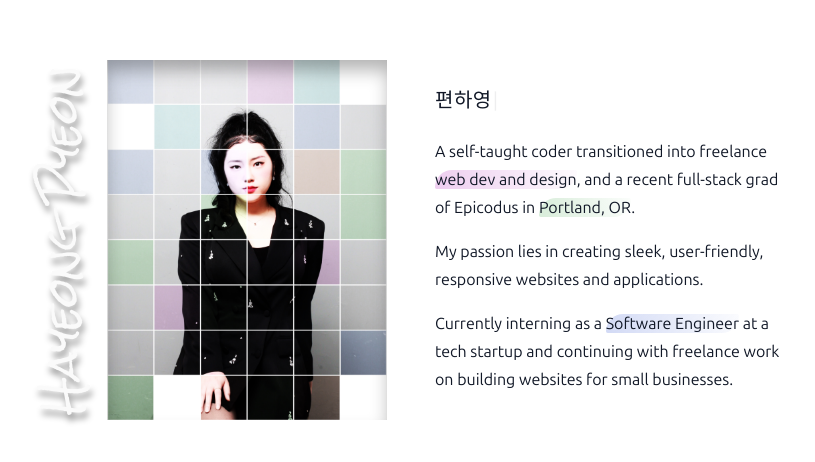
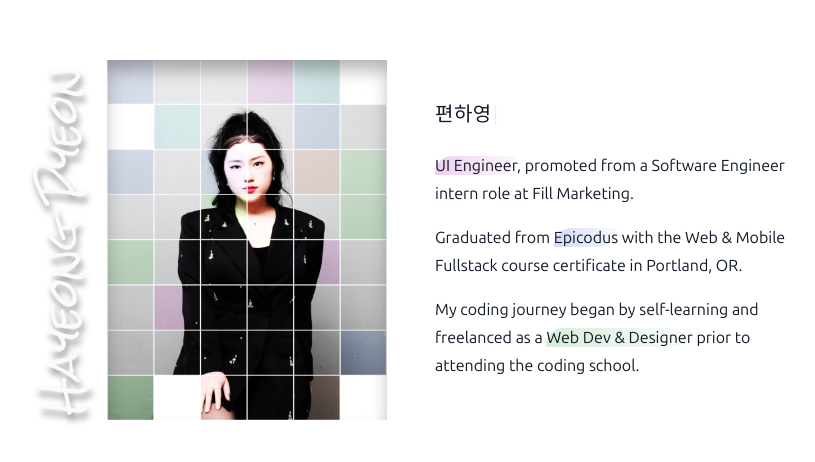
Before and after one commit to hypyeon/portfolio-web-v2, a React (Vite) app: page / in a window 1280 px wide. Shown: the part 960-1422 px from the top of the page, without its empty margins (265-1080 px from the left). Built offline with nearby package versions, Linux system fonts and the light colour scheme; a web font is replaced by a local one.

Commit message:
update employment info & add license and readme

```diff
--- a/src/components/Journey.jsx
+++ b/src/components/Journey.jsx
@@ -5,7 +5,7 @@ const events = [
   { order: 2, year: "2019", description: "I worked at a hotel in Seoul as a main clerk in charge of foreign guests. Taught ESL students on the side.", position: "down", color: "bg-[#FDC69D]" },
   { order: 3, year: "2020 - 2021", description: "Moved to California and attained my green card. Found my interest in web design and started learning how to code through CodeCademy.", position: "up", color: "bg-[#A6B5EB]" },
   { order: 4, year: "2022", description: "Moved to Portland OR and began working part-time as a Localization QA Tester at Welocalize, while freelancing as a web dev & designer.", position: "down", color: "bg-[#B1DAB4]" },
-  { order: 5, year: "2023 - current", description: "To further my coding journey, I joined Epicodus and graduated after successfully completing Fullstack Web & Mobile course. Currently interning as a Software Engineer at Fill Marketing.", position: "up", color: "bg-[#DC9CDF]" },
+  { order: 5, year: "2023 - current", description: "To further my coding journey, I joined Epicodus and graduated after successfully completing Fullstack Web & Mobile course. Currently employed as UI Engineer at Fill Marketing, promoted from a Software Engineer intern role.", position: "up", color: "bg-[#DC9CDF]" },
 ];
 
 export default function Journey() {
@@ -42,7 +42,7 @@ export default function Journey() {
             <div
               className={`absolute bg-gray-800 text-white p-4 rounded-lg shadow-lg text-[0.75rem] 2xl:p-6
               ${event.position === "up" ? "top-6 mobile-md:top-8" : "bottom-6 mobile-md:bottom-8"}
-              ${event.order === 1 || event.order === 5 ? "3xl:w-[25vw] 2xl:w-[29vw] xl:w-[31vw] desktop:w-[34vw] w-[64vw]" : "3xl:w-[20vw] desktop:w-[24vw] w-[54vw]"}`}
+              ${event.order === 1 || event.order === 5 ? "3xl:w-[25vw] 2xl:w-[29vw] xl:w-[31vw] desktop:w-[35vw] w-[64vw]" : "3xl:w-[20vw] desktop:w-[24vw] w-[54vw]"}`}
             >
               <p
                 className="font-rock text-[0.65rem] tracking-wider text-center mb-2
--- a/src/components/ProfilePage.jsx
+++ b/src/components/ProfilePage.jsx
@@ -68,13 +68,13 @@ export default function ProfilePage() {
           />
         </p>
         <p>
-          A self-taught coder transitioned into freelance <span className="text-highlight-purple">web dev and design</span>, and a recent full-stack grad of Epicodus in <span className="text-highlight-green">Portland, OR</span>.
+        <span className="text-highlight-purple">UI Engineer</span>, promoted from a Software Engineer intern role at Fill Marketing.
         </p>
         <p>
-          My passion lies in creating sleek, user-friendly, responsive websites and applications.
+          Graduated from <span className="text-highlight-blue">Epicodus</span> with the Web & Mobile Fullstack course certificate in Portland, OR.
         </p>
         <p>
-          Currently interning as a <span className="text-highlight-blue">Software Engineer</span> at a tech startup and continuing with freelance work on building websites for small businesses.
+          My coding journey began by self-learning and freelanced as a <span className="text-highlight-green">Web Dev & Designer</span> prior to attending the coding school.
         </p>
       </div>
     </div>
```
Also changed, not shown: LICENSE.txt (added), 1 other file (tests, documents, lock files or other folders).
